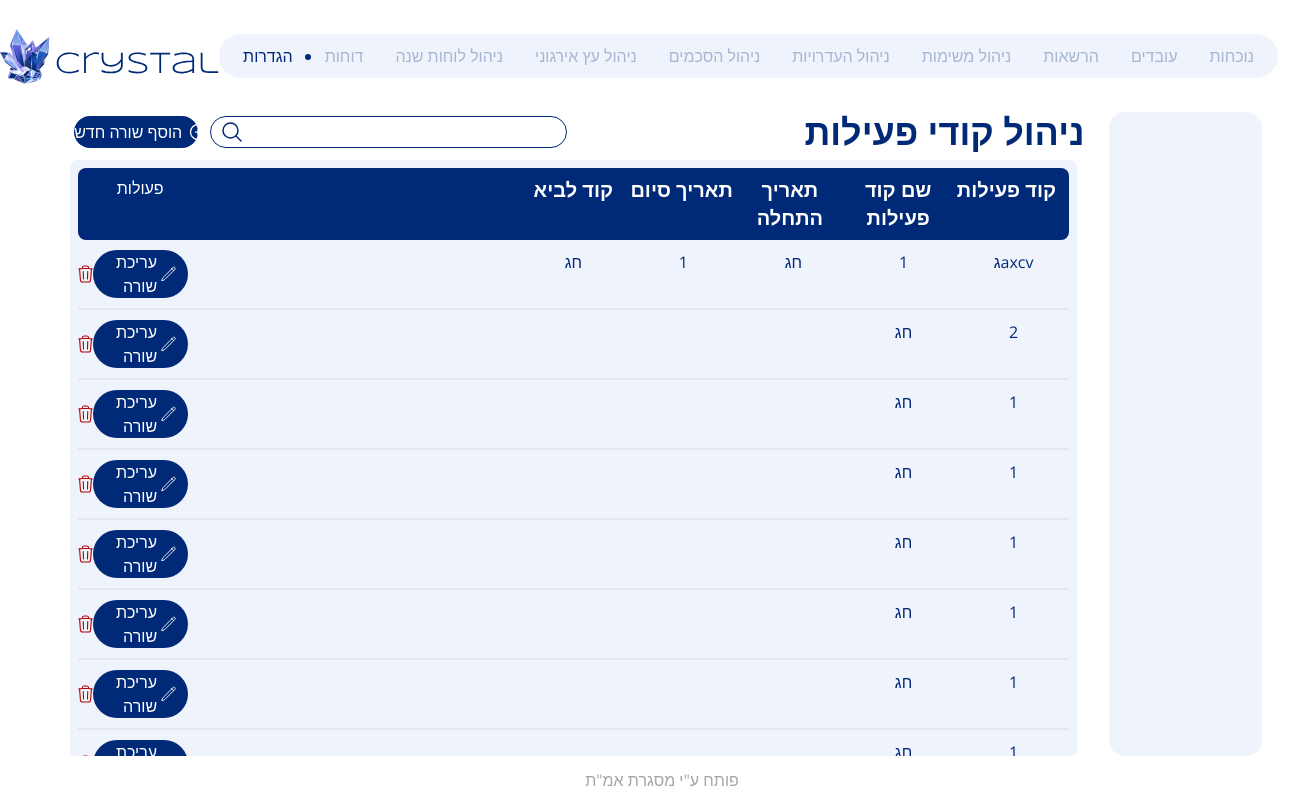
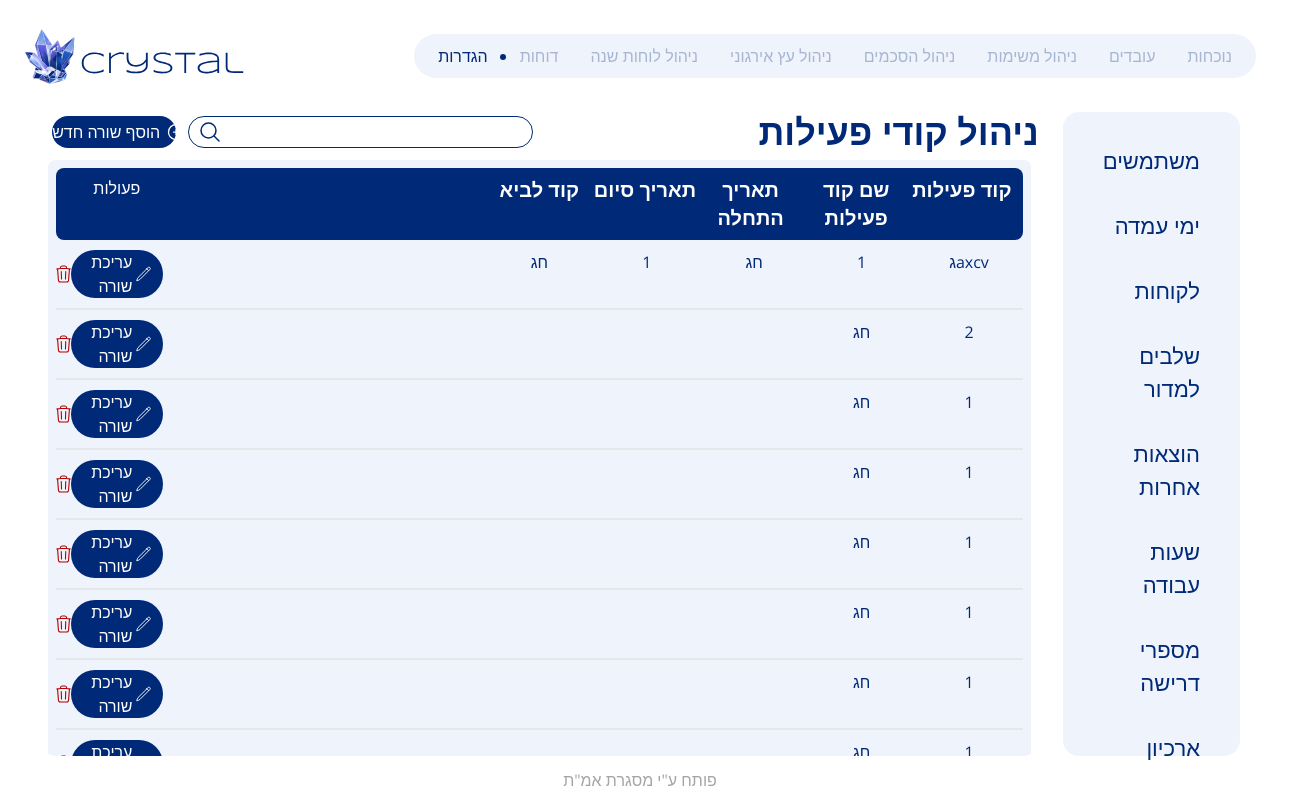
Before and after one commit to shmuelelnashali/new-crystal-web, a Next.js app: page /settings/activity_code in a window 1280 px wide. Shown: the whole page, 1303 px wide, since content can reach past the window. Built offline with nearby package versions, Linux system fonts and the light colour scheme.

Commit message:
settings-componnts

```diff
--- a/app/(routes)/settings/activity_code/page.jsx
+++ b/app/(routes)/settings/activity_code/page.jsx
@@ -1,8 +1,10 @@
+import SettingsSearch from "@/app/components/settings/SettingsSearch";
+import SettingsTable from "@/app/components/settings/settingsTable";
 import Image from "next/image";
 import React from "react";
 
 export default function activity() {
-  const heders = [
+  const headers = [
     "קוד פעילות",
     "שם קוד פעילות",
     "תאריך התחלה",
@@ -10,7 +12,7 @@ export default function activity() {
     "קוד לביא",
   ];
 
-  console.log(heders);
+
   const activity_code = [
     {
       activity_type: "axcvג",
@@ -109,99 +111,18 @@ export default function activity() {
     },
   ];
   return (
-    <div className="w-full h-full  gap-6 flex ">
-      <div className=" bg-[#EFF3FB] w-[15%] rounded-2xl "></div>
+    <>
+    <div className="h-full w-full flex flex-col ">
+       <div className="flex justify-between items-center w-full pb-2">
+        <div className="w-full font-bold text-4xl">ניהול קודי פעילות</div>
+        <SettingsSearch/>
+         </div>
 
-      <div className="h-full w-full flex flex-col ">
-        <div className="flex justify-between items-center w-full pb-2">
-          <div className="w-full font-bold text-4xl">ניהול קודי פעילות</div>
-          <div className=" w-full px-3">
-            <div className=" w-full gap-3 whitespace-nowrap flex">
-              <div className="relative flex w-full  ">
-                <input
-                  className="pr-2  w-full outline-none border-[1.5px] border-blue_color rounded-2xl"
-                  type="text"
-                />
-                <Image
-                  className="absolute transform -translate-y-1/2 left-3 top-1/2"
-                  src="/MagnifyingGlass.svg"
-                  width={20}
-                  height={20}
-                  alt="search"
-                />
-              </div>
-              <button className="w-2/6 flex justify-center gap-1.5 items-center text-white py-1 bg-blue_color rounded-2xl">
-                <Image
-                  src={"/addEmployee.svg"}
-                  width={20}
-                  height={20}
-                  alt="plus"
-                />
-                הוסף שורה חדשה
-              </button>
-            </div>
-          </div>
-        </div>
-        <div className="flex-1 flex flex-col overflow-hidden  rounded-lg">
-          <div className=" px-2  dirLtr h-full rounded-2xl overflow-auto">
-            <div className=" dirRtl bg-[#EFF3FB] rounded-lg ">
-              <div className="p-2 pb-0 text-white rounded-lg sticky top-0 bg-[#EFF3FB] w-full">
-                <div className="grid grid-cols-9  sticky top-0 rounded-lg p-2 bg-blue_color justify-center ">
-                  {heders.map((header, index) => (
-                    <div
-                      key={header}
-                      className=" text-center font-semibold text-xl"
-                    >
-                      {header}
-                    </div>
-                  ))}
-                  <div
-                    className="text-center  col-end-10
-                   "
-                  >
-                    פעולות
-                  </div>
-                </div>
-              </div>
-              <div className="flex flex-col px-2   ">
-                {activity_code.map((code, rowIndex) => (
-                  <div
-                    key={code}
-                    className="grid grid-cols-9 justify-center border-b-[2px] py-2.5"
-                  >
-                    {Object.entries(code).map(
-                      ([code_key, code_value], index) => (
-                        <div key={code_key} className="text-center">
-                          {code_value}
-                        </div>
-                      )
-                    )}
-                    <div className="flex justify-around col-end-10 ">
-                      <div className="gap-1 flex px-3 w-fit text-white rounded-full bg-blue_color">
-                        <Image
-                          src={"/editing.svg"}
-                          width={15}
-                          height={16}
-                          alt={"uu"}
-                        />
+    <SettingsTable
+    data={activity_code}
+    headers={headers}/>
 
-                        <p>עריכת שורה</p>
-                      </div>
-                      <Image
-                        src={"/bit.svg"}
-                        width={15}
-                        height={16}
-                        alt={"uu"}
-                      />
-                    </div>
-                  </div>
-                ))}
-              </div>
-              <div></div>
-            </div>
-          </div>
-        </div>
-      </div>
     </div>
-  );
+    </>
+      );
 }
--- a/app/(routes)/settings/layout.jsx
+++ b/app/(routes)/settings/layout.jsx
@@ -1,7 +1,14 @@
+import SideBar from '@/app/components/settings/SideBar'
 import React from 'react'
 
 export default function SettingsLayout({ children }) {
   return (
-    <div className="h-full  px-4 py-1 overflow-hidden ">{ children }</div>
+    <div className="h-full w-full px-4 py-1 overflow-hidden ">
+         <div className="w-full h-full  gap-6 flex ">
+         <SideBar/>
+
+        {children}
+        </div>
+    </div>
   )
 }
--- /dev/null
+++ b/app/components/settings/SettingsSearch.jsx
@@ -0,0 +1,33 @@
+import Image from 'next/image'
+import React from 'react'
+
+export default function SettingsSearch() {
+  return (
+    <div className=" w-full px-3">
+            <div className=" w-full gap-3 whitespace-nowrap flex">
+              <div className="relative flex w-full  ">
+                <input
+                  className="pr-2  w-full outline-none border-[1.5px] border-blue_color rounded-2xl"
+                  type="text"
+                />
+                <Image
+                  className="absolute transform -translate-y-1/2 left-3 top-1/2"
+                  src="/MagnifyingGlass.svg"
+                  width={20}
+                  height={20}
+                  alt="search"
+                />
+              </div>
+              <button className="w-2/6 flex justify-center gap-1.5 items-center text-white py-1 bg-blue_color rounded-2xl">
+                <Image
+                  src={"/addEmployee.svg"}
+                  width={20}
+                  height={20}
+                  alt="plus"
+                />
+                הוסף שורה חדשה
+              </button>
+            </div>
+            </div>
+  )
+}
--- /dev/null
+++ b/app/components/settings/SettingsTable.jsx
@@ -0,0 +1,68 @@
+"use client";
+import Image from "next/image";
+import { useState } from "react";
+
+export default function SettingsTable({ data, headers }) {
+  const [updateRow, setUpdateRow] = useState("ppp");
+  console.log(updateRow);
+  return (
+    <div className="flex-1 flex flex-col overflow-hidden  rounded-lg">
+      <div className=" px-2  dirLtr h-full rounded-2xl overflow-auto">
+        <div className=" dirRtl bg-[#EFF3FB] rounded-lg ">
+          <div className="p-2 pb-0 text-white rounded-lg sticky top-0 bg-[#EFF3FB] w-full">
+            <div className="grid grid-cols-9  sticky top-0 rounded-lg p-2 bg-blue_color justify-center ">
+              {headers.map((header, index) => (
+                <div
+                  key={header}
+                  className=" text-center font-semibold text-xl"
+                >
+                  {header}
+                </div>
+              ))}
+              <div
+                className="text-center  col-end-10
+             "
+              >
+                פעולות
+              </div>
+            </div>
+          </div>
+          <div className="flex flex-col px-2   ">
+            {data.map((code, rowIndex) => (
+              <div
+                key={rowIndex}
+                className="grid grid-cols-9 justify-center border-b-[2px] py-2.5"
+              >
+                {Object.entries(code).map(([code_key, code_value], index) => (
+                  <div key={index} className="text-center">
+                    {code_value}
+                  </div>
+                ))}
+                <div className="flex  carsor justify-around col-end-10 ">
+                  <div
+                    onClick={() => {
+                      setUpdateRow(rowIndex);
+                      console.log(updateRow);
+                    }}
+                    className=" cursor-pointer gap-1 flex px-3 w-fit text-white rounded-full bg-blue_color"
+                  >
+                    <Image
+                      src={"/editing.svg"}
+                      width={15}
+                      height={16}
+                      alt={"uu"}
+                    />
+
+                    <p>עריכת שורה</p>
+                  </div>
+                  <Image src={"/bit.svg"} width={15} height={16} alt={"uu"} />
+                </div>
+              </div>
+            ))}
+          </div>
+          <div></div>
+        </div>
+      </div>
+    </div>
+  );
+}
--- /dev/null
+++ b/app/components/settings/SideBar.jsx
@@ -0,0 +1,35 @@
+`use client`
+import Link from "next/link";
+import React from "react";
+
+export default function SideBar() {
+  const sideBar = [
+    { text: "משתמשים", link: "" },
+    { text: "ימי עמדה", link: "" },
+    { text: "לקוחות", link: "" },
+    { text: " שלבים למדור", link: "" },
+    { text: " הוצאות אחרות", link: "" },
+    { text: " שעות עבודה", link: "" },
+    { text: "מספרי דרישה", link: "" },
+    { text: "ארכיון", link: "" },
+    { text: "ניהול עץ אירגוני", link: "" },
+    { text: "ניהול הסכמים", link: "" },
+    { text: "ניהול קודי פעילות", link: "activity_code" },
+  ];
+  return (
+    <div className=" bg-[#EFF3FB] w-[17%] rounded-2xl ">
+      <div className="p-3 text-[22px]">
+        {sideBar.map((nav, index) => (
+          <Link key={index} href={`settings/${nav.link}`}>
+            <div
+
+              className=" m-2 py-3 px-5 rounded-md hover:bg-blue_color hover:text-white hover:font-semibold"
+            >
+              {nav.text}
+            </div>
+          </Link>
+        ))}
+      </div>
+    </div>
+  );
+}
--- a/app/components/ui/Nav.jsx
+++ b/app/components/ui/Nav.jsx
@@ -1,7 +1,7 @@
 "use client"
 import Link from "next/link";
 import { usePathname } from "next/navigation";
-import React, { useState } from "react";
+
 
 export default function Nav() {
 
@@ -11,11 +11,10 @@ export default function Nav() {
   const navBar = [
     { text: "נוכחות", link: "/presence" },
     { text: "עובדים", link: "/employees" },
-    { text: "הרשאות", link: "/permissions" },
+    // { text: "הרשאות", link: "/permissions" },
     { text: " ניהול משימות", link: "/mission" },
-    { text: "ניהול העדרויות", link: "/absenceManagement" },
+    // { text: "ניהול העדרויות", link: "/absenceManagement" },
     { text: "ניהול הסכמים ", link: "/agreementsManagement" },
-    // { text: "קודי פעילות ", link: "/activity_code" },
     { text: "ניהול עץ אירגוני", link: "/organization" },
     { text: "ניהול לוחות שנה", link: "/calender" },
     { text: "דוחות", link: "/reports" },
```
